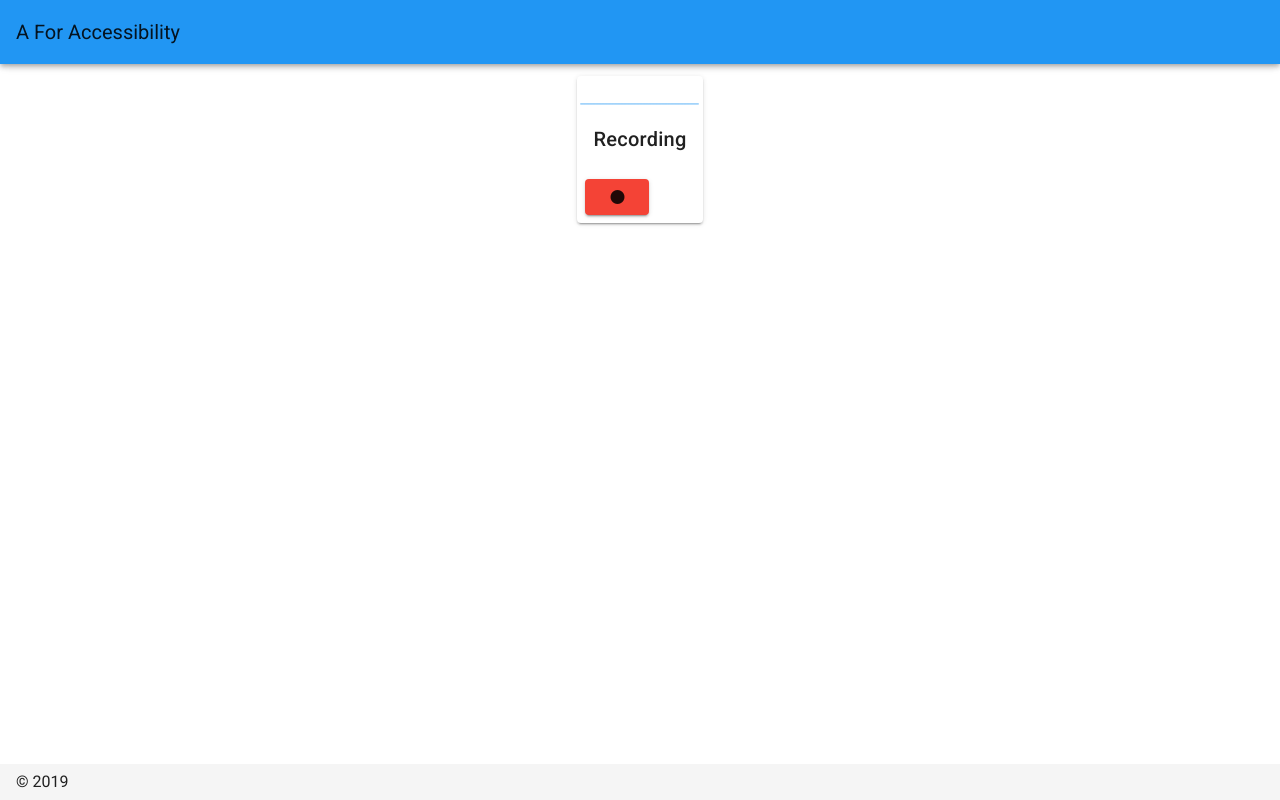
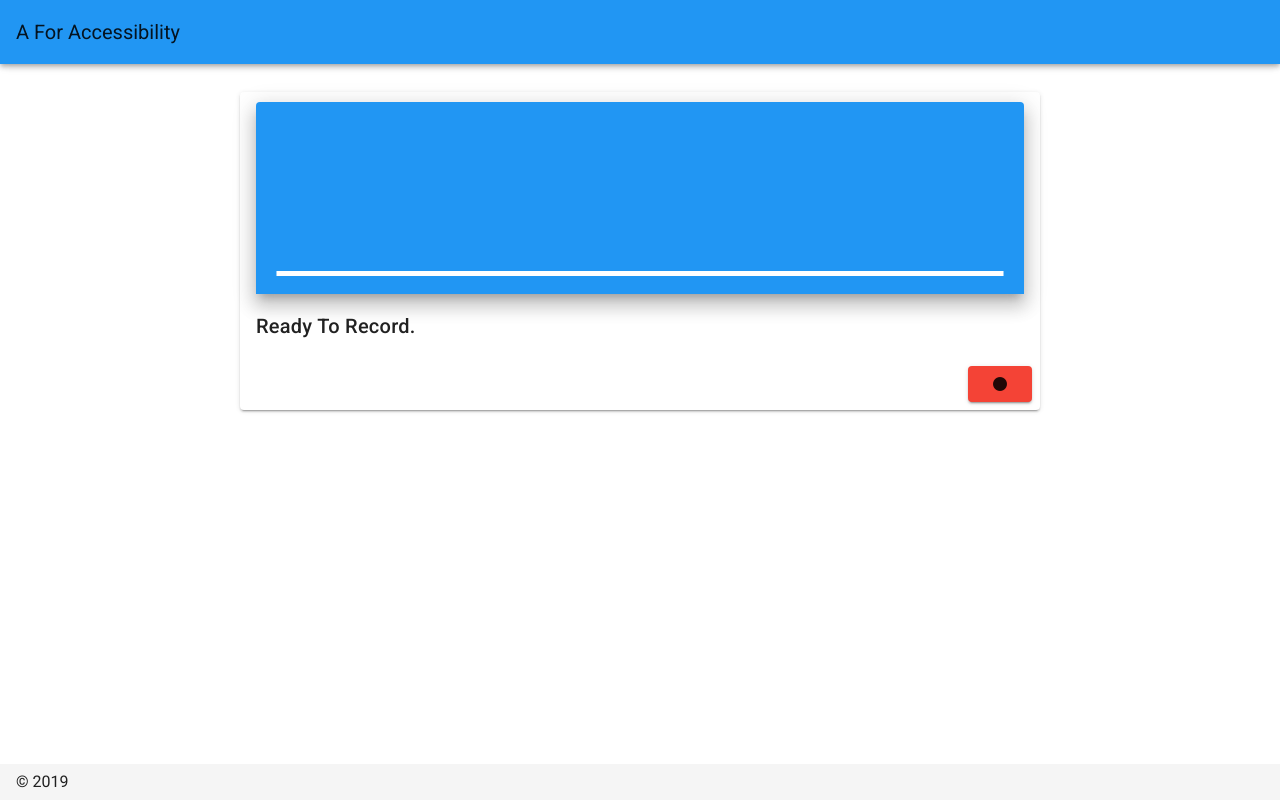
Before and after one commit to Boscillator/AForAccessibility, a Nuxt app in the folder client/: page /record in a window 1280 px wide. Built offline with nearby package versions, Linux system fonts and the light colour scheme.

Commit message:
Made record page better looking.

```diff
--- a/client/components/Recorder.vue
+++ b/client/components/Recorder.vue
@@ -1,20 +1,33 @@
 <template>
-  <v-card>
+  <v-card
+    class="mt-4 mx-auto"
+    width="75%"
+    max-width="800px"
+  >
+    <v-sheet
+      class="v-sheet--offset mx-auto sheet-padding"
+      color="blue"
+      elevation="12"
+      max-width="calc(100% - 32px)"
+    >
       <v-sparkline
         ref="sparkline"
         :value="renderedPowBuffer"
-      color="blue"
+        color="white"
         line-width="2"
         auto-draw
       />
+    </v-sheet>
     <v-card-title>
-      Recording
+      {{message}}
     </v-card-title>
     <v-card-actions>
+      <v-spacer></v-spacer>
       <v-btn
         v-if="!isRecording"
         @click="startRecording()"
-        color="red">
+        color="red"
+      >
         <v-icon>mdi-record</v-icon>
       </v-btn>
       <v-btn
@@ -34,6 +47,7 @@
         name: "Recorder",
         data: function () {
             return {
+                message: "Ready To Record.",
                 bufferMaxPoints: 200,
                 bufferIndex: 0,
                 powBuffer: [],
@@ -45,9 +59,9 @@
         },
         methods: {
             onAnalysed(data) {
-                if(this.isRecording) {
+                if (this.isRecording) {
                     this.powBuffer.shift();
-                    this.powBuffer.push(data.data.reduce((a,b) => a+b));
+                    this.powBuffer.push(data.data.reduce((a, b) => a + b));
                 }
             },
             renderPowBuffer() {
@@ -77,11 +91,13 @@
             },
             _doStartRecording() {
                 this.recorder.start().then(() => this.isRecording = true);
+                this.message = "Recording..."
                 setInterval(() => this.renderPowBuffer(), 400);
             },
             stopRecording() {
                 this.recorder.stop().then(({blob, buffer}) => {
                     this.isRecording = false;
+                    this.message = "Done Recording."
                     Recorder.download(blob, 'my-audio-file');
                 });
             }
@@ -94,5 +110,7 @@
 </script>
 
 <style scoped>
-
+  .sheet-padding {
+    margin-top: 10px;
+  }
 </style>
```
Lines whose indentation alone changed are shown as unchanged.
